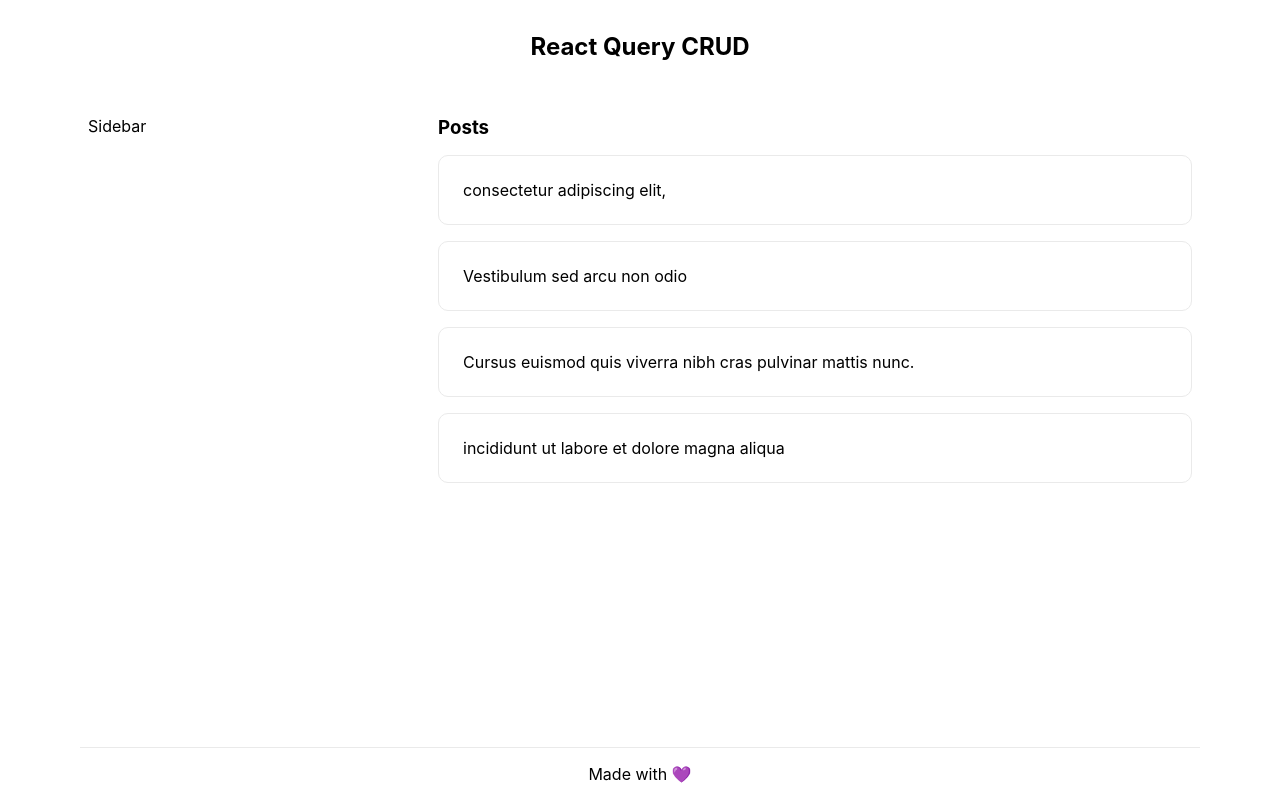
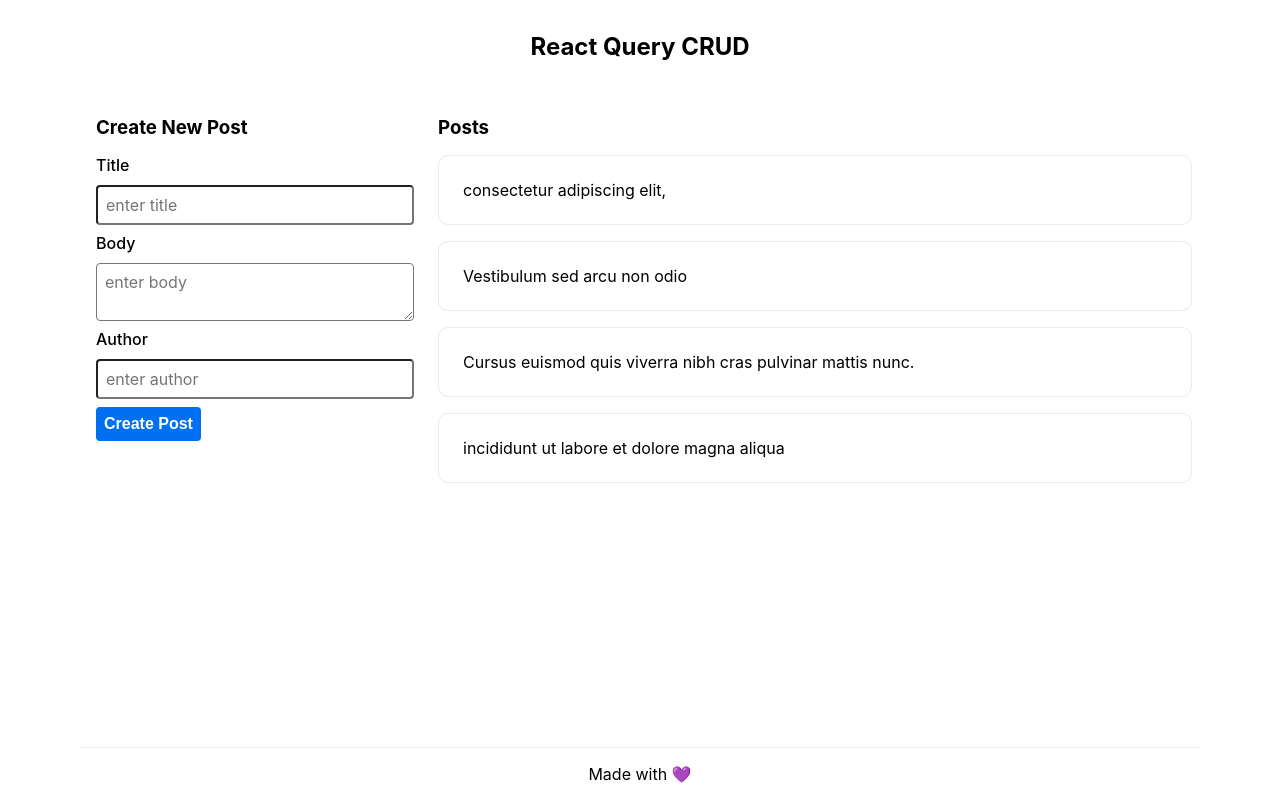
Before and after one commit to pratikmane1299/React-Query-CRUD, a Next.js app: page / in a window 1280 px wide. Built offline with nearby package versions, Linux system fonts and the light colour scheme.

Commit message:
✨ Add mutation to create new post

```diff
--- a/pages/_app.js
+++ b/pages/_app.js
@@ -1,7 +1,14 @@
+import { QueryClient, QueryClientProvider } from 'react-query';
 import '../styles/globals.css'
 
+const queryClient = new QueryClient();
+
 function MyApp({ Component, pageProps }) {
-  return <Component {...pageProps} />
+  return (
+    <QueryClientProvider client={queryClient}>
+      <Component {...pageProps} />
+    </QueryClientProvider>
+  );
 }
 
 export default MyApp
--- a/pages/index.js
+++ b/pages/index.js
@@ -1,16 +1,44 @@
 import { useState } from 'react';
 import Head from 'next/head'
-import { QueryClient, QueryClientProvider, useQuery } from 'react-query';
+import { useMutation, useQuery, useQueryClient } from 'react-query';
 import axios from 'axios';
 
 import styles from '../styles/Home.module.css'
 
-const queryClient = new QueryClient();
+const defaultValues = {
+  title: '',
+  body: '',
+  author: ''
+};
 
 export default function Home() {
   const [activePostId, setActivePostId] = useState();
+  const qClient = useQueryClient();
+
+  const [values, setValues] = useState(defaultValues);
+
+  const { mutate, status, } = useMutation((values) => {
+    return axios.post('/api/posts', values).then(res => res.data);
+  }, {
+    onSuccess: (data) => {
+      qClient.refetchQueries('posts');
+    }
+  })
+
+  function handleOnChange(key, value) {
+    setValues((prev) => ({
+      ...prev,
+      [key]: value
+    }));
+  }
+
+  function handleOnSubmit(e) {
+    setValues(defaultValues);
+    e.preventDefault();
+    mutate(values);
+  }
+
   return (
-    <QueryClientProvider client={queryClient}>
     <div className={styles.container}>
       <Head>
         <title>React Query CRUD</title>
@@ -22,7 +50,50 @@ export default function Home() {
           <h2>React Query CRUD</h2>
         </header>
         <div className={styles.sidebar}>
-            <span>Sidebar</span>
+          <h3>Create New Post</h3>
+          <form className={styles.form} onSubmit={handleOnSubmit}>
+            <div className={styles.formRow}>
+              <label className={styles.formLabel}>Title</label>
+              <input
+                name="title"
+                placeholder="enter title"
+                className={styles.formInput}
+                value={values.title}
+                onChange={(e) => handleOnChange('title', e.target.value)}
+              />
+            </div>
+            <div className={styles.formRow}>
+              <label className={styles.formLabel}>Body</label>
+              <textarea
+                name="body"
+                placeholder="enter body"
+                className={styles.formInput}
+                value={values.body}
+                onChange={(e) => handleOnChange('body', e.target.value)}
+              ></textarea>
+            </div>
+            <div className={styles.formRow}>
+              <label className={styles.formLabel}>Author</label>
+              <input
+                name="author"
+                placeholder="enter author"
+                className={styles.formInput}
+                value={values.author}
+                onChange={(e) => handleOnChange('author', e.target.value)}
+              />
+            </div>
+            <button type="submit" className={styles.btn}>
+              {status === 'loading' ? (
+                <span>...</span>
+              ) : status === 'error' ? (
+                <span>Error occurred</span>
+              ) : status === 'success' ? (
+                'Post created'
+              ) : (
+                'Create Post'
+              )}
+            </button>
+          </form>
         </div>
         <main className={styles.main}>
           {activePostId ? (
@@ -36,7 +107,6 @@ export default function Home() {
         </footer>
       </div>
     </div>
-    </QueryClientProvider>
   );
 }
 
--- a/styles/Home.module.css
+++ b/styles/Home.module.css
@@ -32,7 +32,7 @@
 
 .sidebar {
   grid-area: sidebar;
-  padding: 1rem 0.5rem;
+  padding: 1rem;
   /* grid-column: 1;grid-row: 2;  */
 }
 
@@ -111,3 +111,44 @@
   color: #0070f3;
   text-decoration: underline;
 }
+
+.form {
+  width: 100%;
+  margin-top: 1rem;
+}
+
+.formRow {
+  /* padding: 0.5rem; */
+  display: flex;
+  flex-direction: column;
+  gap: 10px;
+}
+
+.formRow .formLabel {
+  font-weight: 500;
+  font-size: 1rem;
+}
+
+.formRow .formInput {
+  padding: 0.5rem;
+  font-size: 1rem;
+  margin-bottom: 0.5rem;
+  border-radius: 4px;
+}
+
+.btn {
+  padding: 0.5rem;
+  width: auto;
+  font-size: 1rem;
+  font-weight: 600;
+  background-color: #0070f3;
+  color: white;
+  outline: none;
+  border: #0070f3;
+  border-radius: 4px;
+  cursor: pointer;
+}
+
+.btn:hover {
+  opacity: 0.8;
+}
--- a/styles/globals.css
+++ b/styles/globals.css
@@ -16,3 +16,8 @@ a {
   padding: 0;
   box-sizing: border-box;
 }
+
+label, input, textarea, select, option {
+  display: block;
+  font-family: inherit;
+}
```
Lines whose indentation alone changed are shown as unchanged.
